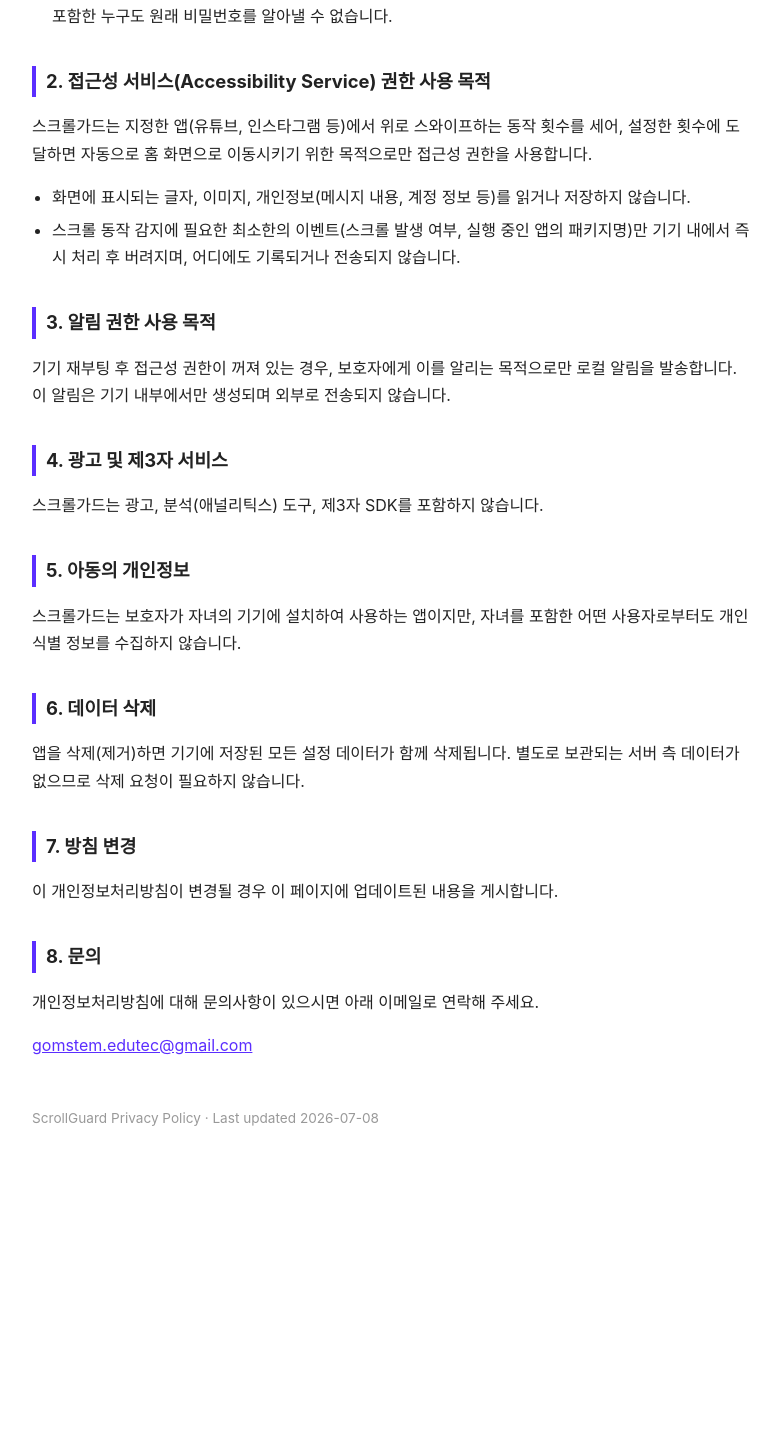
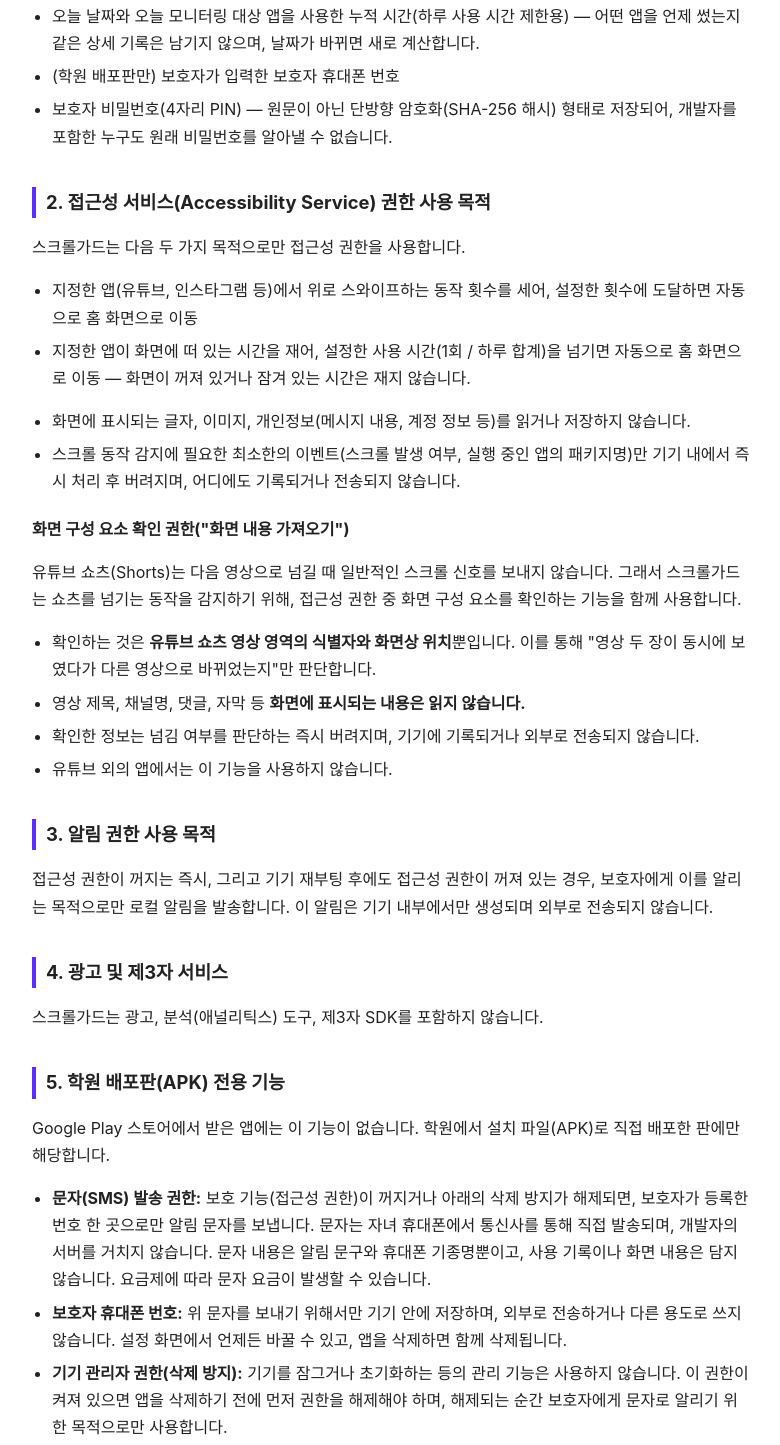
Before and after one commit to acegom/scrollguard-privacy, a plain HTML site: page index.html in a window 1280 px wide. Shown: the part 463-1908 px from the top of the page, without its empty margins (248-1028 px from the left). Before the commit the page ends 1673 px from the top, so only its background shows below. Drawn offline with Linux system fonts and the light colour scheme.

Commit message:
개인정보처리방침 갱신: 화면 구성 요소 확인, 사용 시간, 학원 배포판 기능
Co-Authored-By: Claude Opus 5.5 <noreply@anthropic.com>

```diff
--- a/index.html
+++ b/index.html
@@ -16,6 +16,7 @@
   }
   h1 { font-size: 1.6em; margin-bottom: 4px; }
   .updated { color: #777; font-size: 0.9em; margin-bottom: 32px; }
+  h3 { font-size: 1em; margin-top: 20px; }
   h2 { font-size: 1.15em; margin-top: 36px; border-left: 4px solid #5B2EFF; padding-left: 10px; }
   ul { padding-left: 20px; }
   li { margin-bottom: 6px; }
@@ -33,52 +34,77 @@
 <body>
 
 <h1>스크롤가드(ScrollGuard) 개인정보처리방침</h1>
-<p class="updated">시행일자: 2026년 7월 8일</p>
+<p class="updated">시행일자: 2026년 9월 26일 (최초 시행 2026년 7월 8일)</p>
 
 <div class="highlight">
   <strong>한 줄 요약:</strong> 스크롤가드는 어떤 개인정보도 외부 서버로 전송하지 않습니다.
   모든 설정과 데이터는 사용자의 기기 안에서만 저장·처리됩니다.
+  (학원 배포판에 한해, 보호 기능이 꺼지면 보호자가 등록한 번호로 문자를 보냅니다. 아래 5번 참고)
 </div>
 
 <h2>1. 수집하는 정보</h2>
 <p>스크롤가드는 별도의 서버를 운영하지 않으며, 회원가입·로그인 절차가 없습니다.
 다음 정보는 오직 사용자 기기 내부에만 저장되며, 개발자를 포함한 어떠한 제3자에게도 전송되지 않습니다.</p>
 <ul>
-  <li>스와이프 제한 횟수, 모니터링 대상 앱 목록 등 사용자가 설정한 값</li>
+  <li>스와이프 제한 횟수, 사용 시간 제한, 모니터링 대상 앱 목록 등 사용자가 설정한 값</li>
+  <li>오늘 날짜와 오늘 모니터링 대상 앱을 사용한 누적 시간(하루 사용 시간 제한용) — 어떤 앱을 언제 썼는지 같은 상세 기록은 남기지 않으며, 날짜가 바뀌면 새로 계산합니다.</li>
+  <li>(학원 배포판만) 보호자가 입력한 보호자 휴대폰 번호</li>
   <li>보호자 비밀번호(4자리 PIN) — 원문이 아닌 단방향 암호화(SHA-256 해시) 형태로 저장되어, 개발자를 포함한 누구도 원래 비밀번호를 알아낼 수 없습니다.</li>
 </ul>
 
 <h2>2. 접근성 서비스(Accessibility Service) 권한 사용 목적</h2>
-<p>스크롤가드는 지정한 앱(유튜브, 인스타그램 등)에서 위로 스와이프하는 동작 횟수를 세어,
-설정한 횟수에 도달하면 자동으로 홈 화면으로 이동시키기 위한 목적으로만 접근성 권한을 사용합니다.</p>
+<p>스크롤가드는 다음 두 가지 목적으로만 접근성 권한을 사용합니다.</p>
+<ul>
+  <li>지정한 앱(유튜브, 인스타그램 등)에서 위로 스와이프하는 동작 횟수를 세어, 설정한 횟수에 도달하면 자동으로 홈 화면으로 이동</li>
+  <li>지정한 앱이 화면에 떠 있는 시간을 재어, 설정한 사용 시간(1회 / 하루 합계)을 넘기면 자동으로 홈 화면으로 이동 — 화면이 꺼져 있거나 잠겨 있는 시간은 재지 않습니다.</li>
+</ul>
 <ul>
   <li>화면에 표시되는 글자, 이미지, 개인정보(메시지 내용, 계정 정보 등)를 읽거나 저장하지 않습니다.</li>
   <li>스크롤 동작 감지에 필요한 최소한의 이벤트(스크롤 발생 여부, 실행 중인 앱의 패키지명)만 기기 내에서 즉시 처리 후 버려지며, 어디에도 기록되거나 전송되지 않습니다.</li>
 </ul>
 
+<h3>화면 구성 요소 확인 권한("화면 내용 가져오기")</h3>
+<p>유튜브 쇼츠(Shorts)는 다음 영상으로 넘길 때 일반적인 스크롤 신호를 보내지 않습니다.
+그래서 스크롤가드는 쇼츠를 넘기는 동작을 감지하기 위해, 접근성 권한 중 화면 구성 요소를 확인하는 기능을 함께 사용합니다.</p>
+<ul>
+  <li>확인하는 것은 <strong>유튜브 쇼츠 영상 영역의 식별자와 화면상 위치</strong>뿐입니다. 이를 통해 "영상 두 장이 동시에 보였다가 다른 영상으로 바뀌었는지"만 판단합니다.</li>
+  <li>영상 제목, 채널명, 댓글, 자막 등 <strong>화면에 표시되는 내용은 읽지 않습니다.</strong></li>
+  <li>확인한 정보는 넘김 여부를 판단하는 즉시 버려지며, 기기에 기록되거나 외부로 전송되지 않습니다.</li>
+  <li>유튜브 외의 앱에서는 이 기능을 사용하지 않습니다.</li>
+</ul>
+
 <h2>3. 알림 권한 사용 목적</h2>
-<p>기기 재부팅 후 접근성 권한이 꺼져 있는 경우, 보호자에게 이를 알리는 목적으로만 로컬 알림을 발송합니다.
+<p>접근성 권한이 꺼지는 즉시, 그리고 기기 재부팅 후에도 접근성 권한이 꺼져 있는 경우, 보호자에게 이를 알리는 목적으로만 로컬 알림을 발송합니다.
 이 알림은 기기 내부에서만 생성되며 외부로 전송되지 않습니다.</p>
 
 <h2>4. 광고 및 제3자 서비스</h2>
 <p>스크롤가드는 광고, 분석(애널리틱스) 도구, 제3자 SDK를 포함하지 않습니다.</p>
 
-<h2>5. 아동의 개인정보</h2>
+<h2>5. 학원 배포판(APK) 전용 기능</h2>
+<p>Google Play 스토어에서 받은 앱에는 이 기능이 없습니다. 학원에서 설치 파일(APK)로 직접 배포한 판에만 해당합니다.</p>
+<ul>
+  <li><strong>문자(SMS) 발송 권한:</strong> 보호 기능(접근성 권한)이 꺼지거나 아래의 삭제 방지가 해제되면, 보호자가 등록한 번호 한 곳으로만 알림 문자를 보냅니다. 문자는 자녀 휴대폰에서 통신사를 통해 직접 발송되며, 개발자의 서버를 거치지 않습니다. 문자 내용은 알림 문구와 휴대폰 기종명뿐이고, 사용 기록이나 화면 내용은 담지 않습니다. 요금제에 따라 문자 요금이 발생할 수 있습니다.</li>
+  <li><strong>보호자 휴대폰 번호:</strong> 위 문자를 보내기 위해서만 기기 안에 저장하며, 외부로 전송하거나 다른 용도로 쓰지 않습니다. 설정 화면에서 언제든 바꿀 수 있고, 앱을 삭제하면 함께 삭제됩니다.</li>
+  <li><strong>기기 관리자 권한(삭제 방지):</strong> 기기를 잠그거나 초기화하는 등의 관리 기능은 사용하지 않습니다. 이 권한이 켜져 있으면 앱을 삭제하기 전에 먼저 권한을 해제해야 하며, 해제되는 순간 보호자에게 문자로 알리기 위한 목적으로만 사용합니다.</li>
+</ul>
+
+<h2>6. 아동의 개인정보</h2>
 <p>스크롤가드는 보호자가 자녀의 기기에 설치하여 사용하는 앱이지만,
-자녀를 포함한 어떤 사용자로부터도 개인 식별 정보를 수집하지 않습니다.</p>
+자녀를 포함한 어떤 사용자로부터도 개인 식별 정보를 수집하지 않습니다.
+(학원 배포판에서 보호자가 직접 입력한 보호자 휴대폰 번호는 기기 안에만 저장됩니다.)</p>
 
-<h2>6. 데이터 삭제</h2>
+<h2>7. 데이터 삭제</h2>
 <p>앱을 삭제(제거)하면 기기에 저장된 모든 설정 데이터가 함께 삭제됩니다.
 별도로 보관되는 서버 측 데이터가 없으므로 삭제 요청이 필요하지 않습니다.</p>
 
-<h2>7. 방침 변경</h2>
+<h2>8. 방침 변경</h2>
 <p>이 개인정보처리방침이 변경될 경우 이 페이지에 업데이트된 내용을 게시합니다.</p>
 
-<h2>8. 문의</h2>
+<h2>9. 문의</h2>
 <p>개인정보처리방침에 대해 문의사항이 있으시면 아래 이메일로 연락해 주세요.</p>
 <p><a href="mailto:gomstem.edutec@gmail.com">gomstem.edutec@gmail.com</a></p>
 
-<footer>ScrollGuard Privacy Policy · Last updated 2026-07-08</footer>
+<footer>ScrollGuard Privacy Policy · Last updated 2026-09-26</footer>
 
 </body>
 </html>
```
